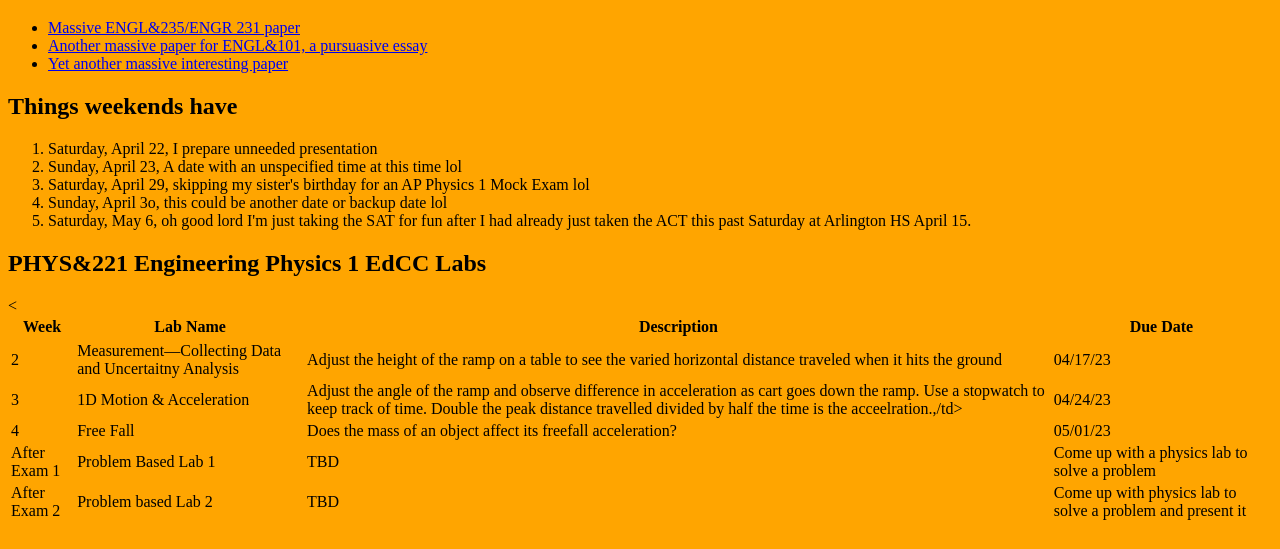
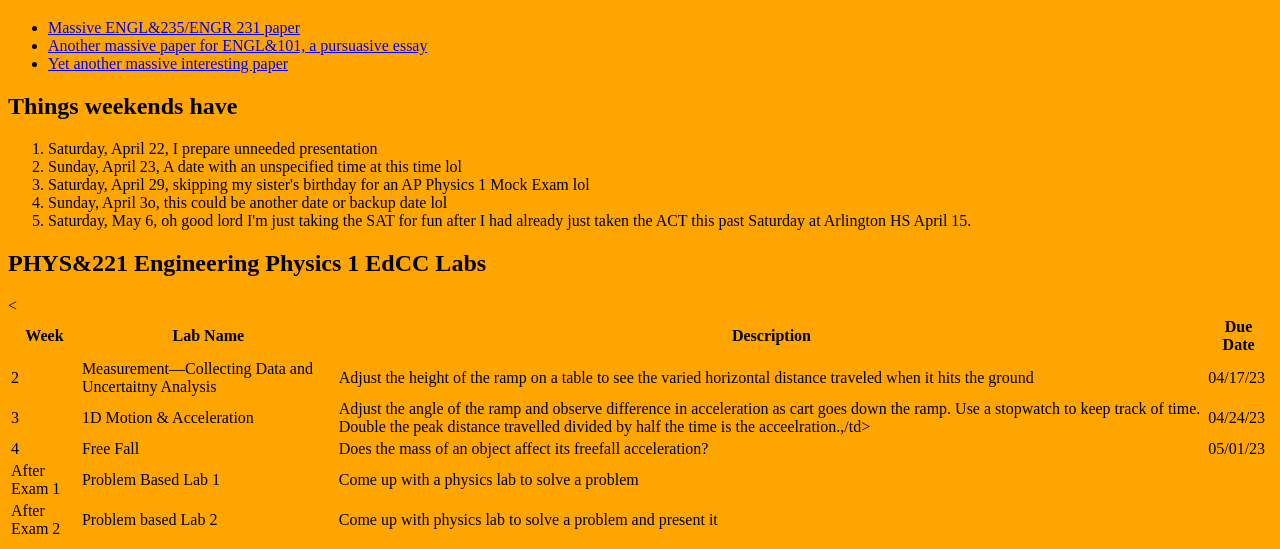
Before and after one commit to senkev98241/sp2023test, a plain HTML site: page index.html in a window 1280 px wide. Shown: the part 2248-2797 px from the top of the page. Drawn offline with Linux system fonts and the light colour scheme.

Commit message:
Update index.html

```diff
--- a/index.html
+++ b/index.html
@@ -36,8 +36,8 @@
         <tr><td>2</td><td>Measurement—Collecting Data and Uncertaitny Analysis</td><td>Adjust the height of the ramp on a table to see the varied horizontal distance traveled when it hits the ground</td><td>04/17/23</td></tr>
         <tr><td>3</td><td>1D Motion & Acceleration</td><td>Adjust the angle of the ramp and observe difference in acceleration as cart goes down the ramp. Use a stopwatch to keep track of time. Double the peak distance travelled divided by half the time is the acceelration.,/td><td>04/24/23</td></tr>
         <tr><td>4</td><td>Free Fall</td><td>Does the mass of an object affect its freefall acceleration?</td><td>05/01/23</td></tr>
-        <tr><td>After Exam 1</td><td>Problem Based Lab 1</td><td>TBD</td><td>Come up with a physics lab to solve a problem</td></tr>
-    <tr><td>After Exam 2</td><td>Problem based Lab 2</td><td>TBD</td><td>Come up with  physics lab to solve a problem and present it</td></tr>
+        <tr><td>After Exam 1</td><td>Problem Based Lab 1</td><td>Come up with a physics lab to solve a problem</td></tr>
+    <tr><td>After Exam 2</td><td>Problem based Lab 2</td><td>Come up with  physics lab to solve a problem and present it</td></tr>
       </table>
   </body>
 </html>
```
